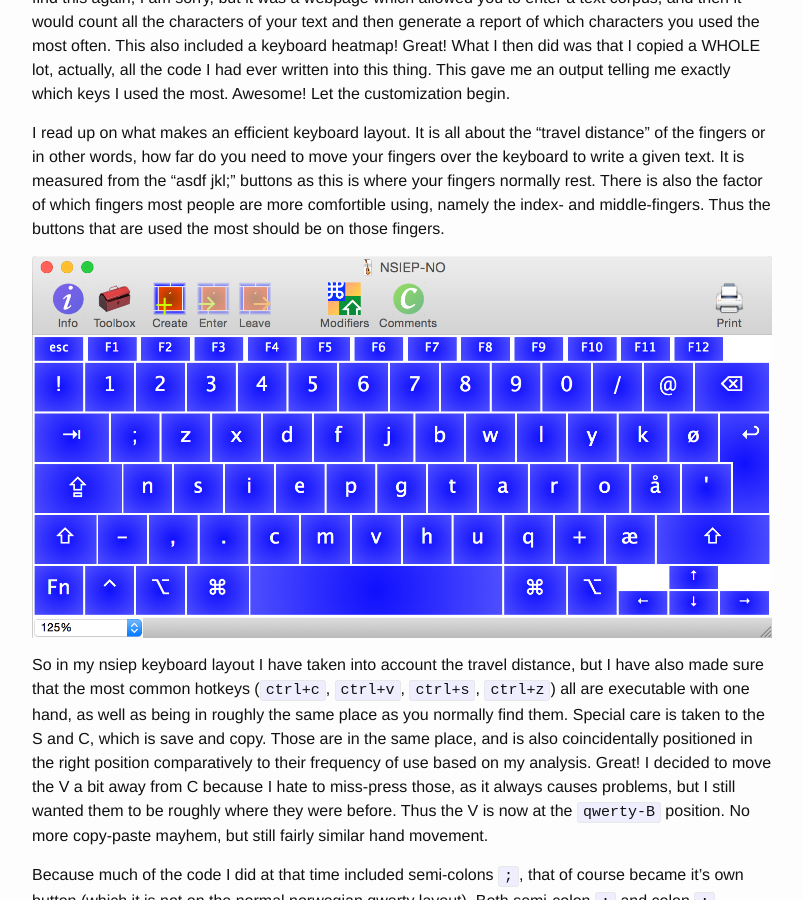
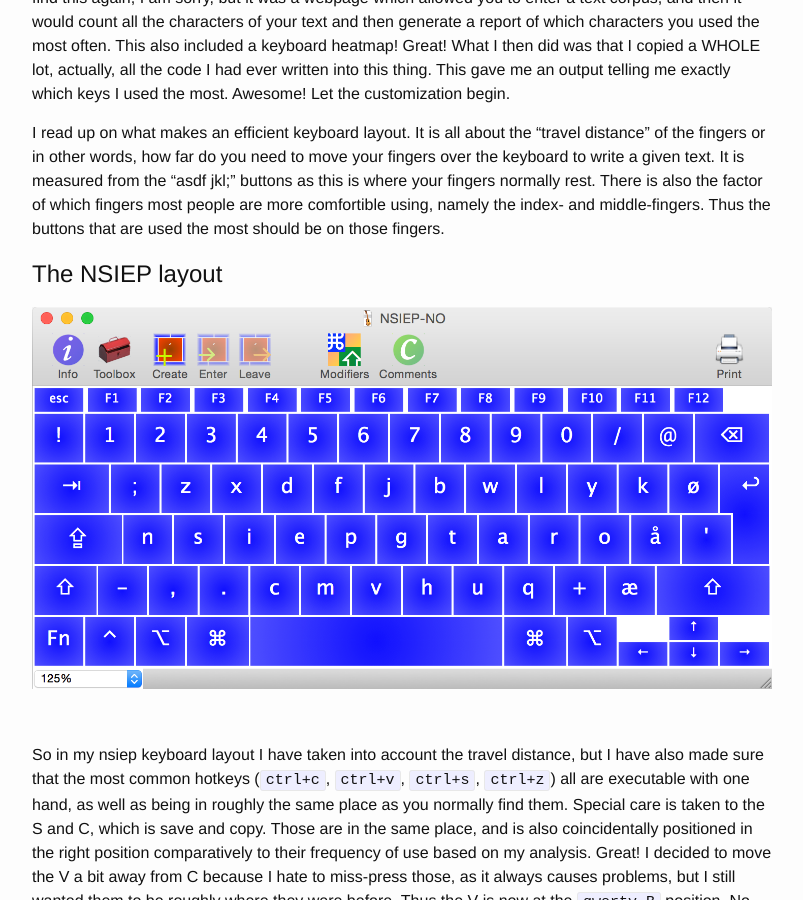
Before and after one commit to stephan-nordnes-eriksen/stephan-nordnes-eriksen.github.io, a Jekyll site: the page built from _posts/2015-05-22-nsiep.markdown, in a window 1280 px wide and 900 px high, scrolled down 846 px. Shown: the whole window, without its empty margins (238-1041 px from the left). Built offline with Jekyll 4.4.1, drawn with Linux system fonts in a browser that asks for light colours.

Commit message:
Adding comments and fixing some breaklines

```diff
--- a/_posts/2015-05-22-nsiep.markdown
+++ b/_posts/2015-05-22-nsiep.markdown
@@ -13,7 +14,11 @@ So during the summer of 2010 (I believe) I sat down and researched custom keyboa
 
 I read up on what makes an efficient keyboard layout. It is all about the "travel distance" of the fingers or in other words, how far do you need to move your fingers over the keyboard to write a given text. It is measured from the "asdf jkl;" buttons as this is where your fingers normally rest. There is also the factor of which fingers most people are more comfortible using, namely the index- and middle-fingers. Thus the buttons that are used the most should be on those fingers.
 
+#The NSIEP layout
+
 ![NSIEP layout](/assets/nsiep.png)
+
+<br/>
 
 So in my nsiep keyboard layout I have taken into account the travel distance, but I have also made sure that the most common hotkeys (`ctrl+c`, `ctrl+v`, `ctrl+s`, `ctrl+z`) all are executable with one hand, as well as being in roughly the same place as you normally find them. Special care is taken to the S and C, which is save and copy. Those are in the same place, and is also coincidentally positioned in the right position comparatively to their frequency of use based on my analysis. Great! I decided to move the V a bit away from C because I hate to miss-press those, as it always causes problems, but I still wanted them to be roughly where they were before. Thus the V is now at the `qwerty-B` position. No more copy-paste mayhem, but still fairly similar hand movement.
 
@@ -31,7 +36,7 @@ If you got to the end, wow, I like you! Give this layout a shot. It is strange,
 
 **Stephan**
 
-
+<br/>
 
 ## Full layout overview:
 
```
Also changed, not shown: other parts of _posts/2015-05-22-nsiep.markdown (+1 -0 lines).
